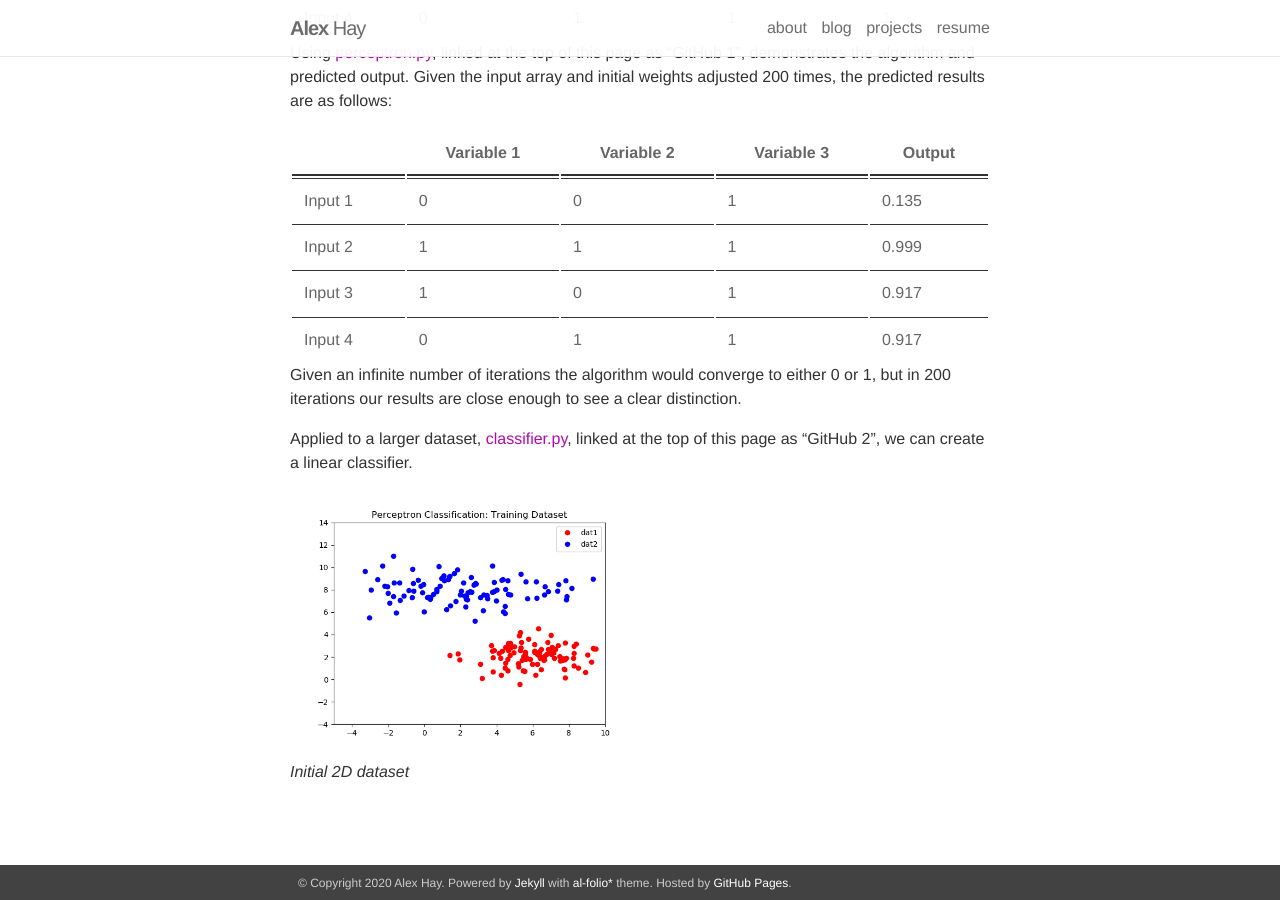
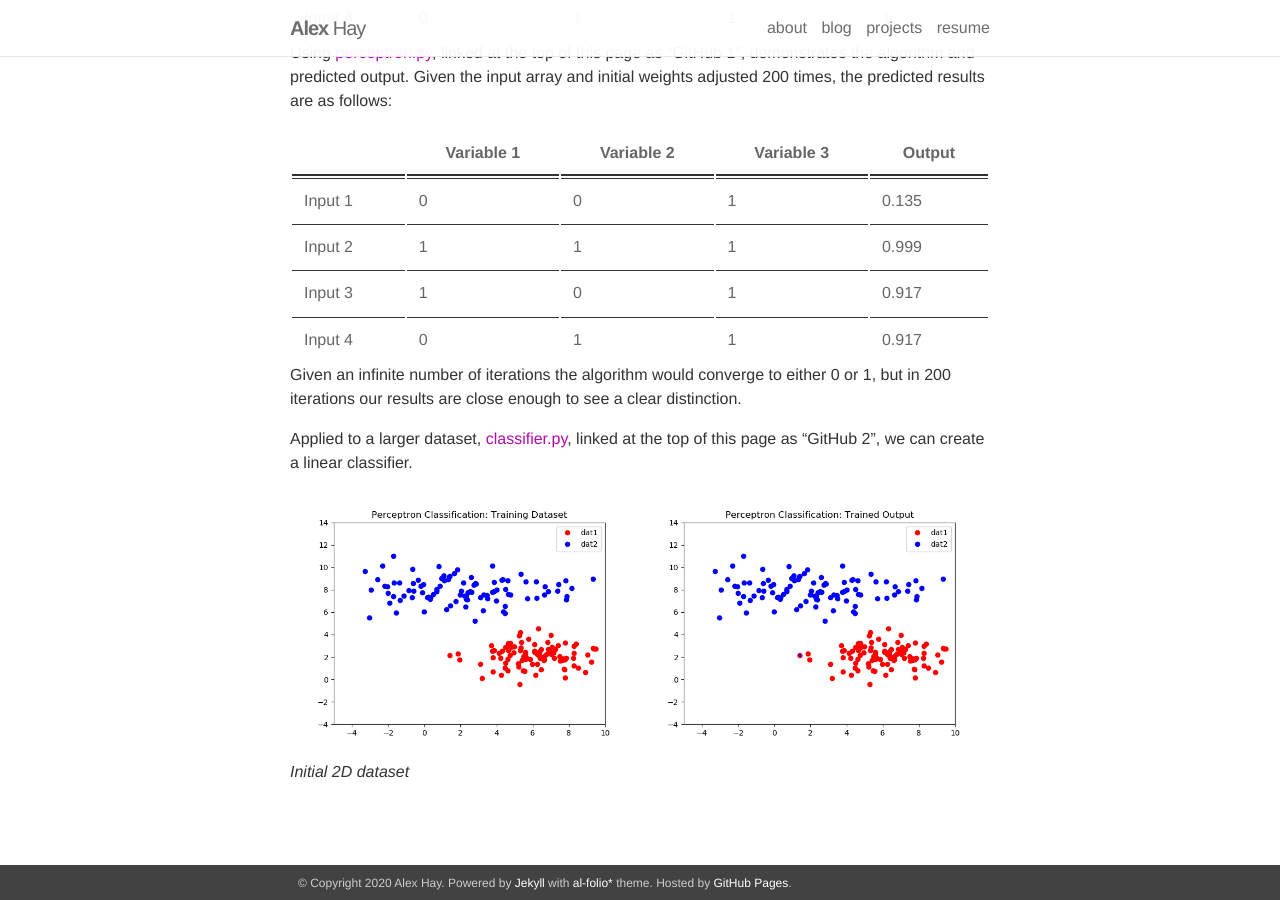
Before and after one commit to an-minyoung/an-minyoung.github.io, a Jekyll site: the page built from _posts/2019-11-20-perceptrons.markdown, in a window 1280 px wide and 900 px high, scrolled down 2406 px. Built offline with Jekyll 4.4.1, drawn with Linux system fonts in a browser that asks for light colours; nearby versions of some CDN libraries.

Commit message:
image placement test

```diff
--- a/_posts/2019-11-20-perceptrons.markdown
+++ b/_posts/2019-11-20-perceptrons.markdown
@@ -104,7 +104,7 @@
 Applied to a larger dataset, [classifier.py](https://github.com/alexanderhay2020/alexanderhay2020.github.io/blob/master/assets/py/classifier.py), linked at the top of this page as "GitHub 2", we can create a linear classifier.
 
 <p>
-    <img src="/assets/img/Figure_2-1.png" width="50%;" height="50%;" alt/>
+    <img src="/assets/img/Figure_2-1.png" width="50%;" height="50%;" alt/><img src="/assets/img/Figure_2-2.png" width="50%;" height="50%;" alt/>
     <br>
     <em>Initial 2D dataset</em>
 </p>
```
